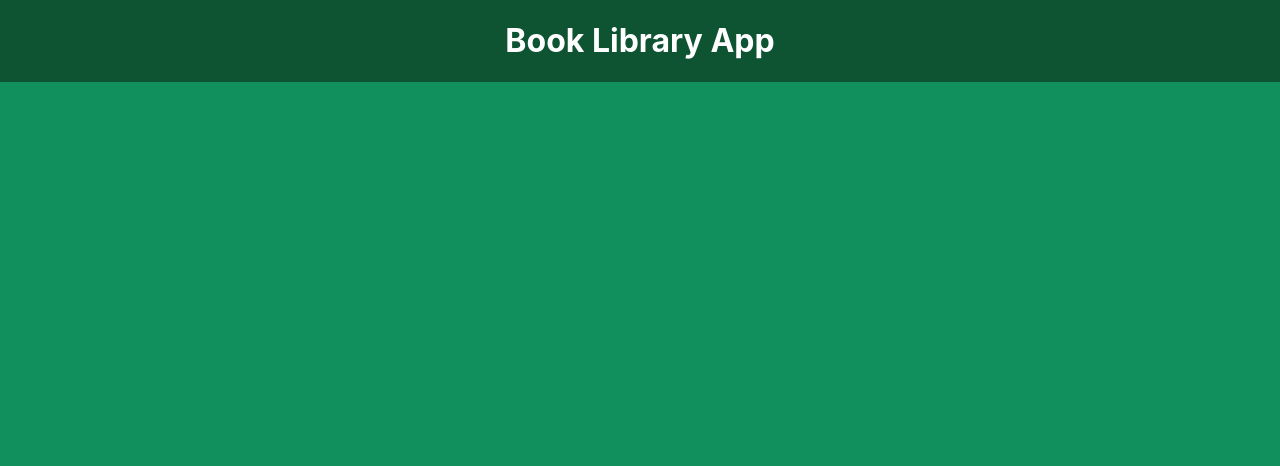
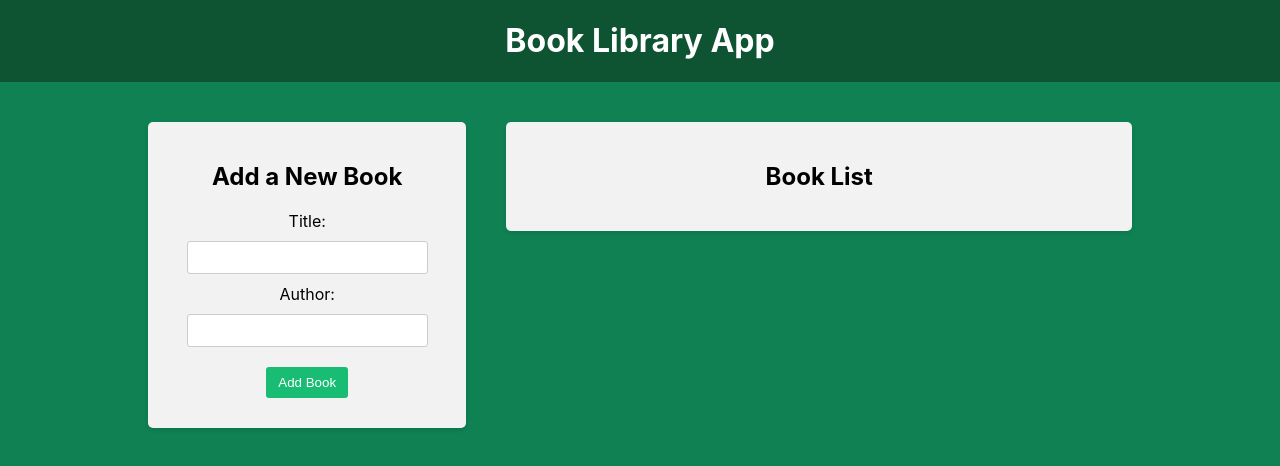
Before and after one commit to OlegParamey/front-endMiniProjects, a React (Create React App) app in the folder react-projects/30-react-redux/frontend/: page / in a window 1280 px wide. Shown: the top 466 px of the page. Built offline with nearby package versions, Linux system fonts and the light colour scheme.

Commit message:
added BookForm BookList and Filter components

```diff
--- a/react-projects/30-react-redux/frontend/src/App.js
+++ b/react-projects/30-react-redux/frontend/src/App.js
@@ -1,3 +1,6 @@
+import BookForm from './components/BookForm/BookForm'
+import BookList from './components/BookList/BookList'
+//import Filter from './components/Filter/Filter'
 import './App.css'
 
 function App() {
@@ -6,6 +9,15 @@
       <header className="app-header">
         <h1>Book Library App</h1>
       </header>
+      <main className="app-main">
+        <div className="app-left-column">
+          <BookForm />
+        </div>
+        <div className="app-right-column">
+          {/*<Filter />*/}
+          <BookList />
+        </div>
+      </main>
     </div>
   )
 }
--- /dev/null
+++ b/react-projects/30-react-redux/frontend/src/components/BookForm/BookForm.css
@@ -0,0 +1,48 @@
+.book-form {
+  width: 100%;
+}
+
+.book-form label {
+  display: block;
+  width: 100%;
+  text-align: center;
+  margin-bottom: 10px;
+}
+
+.book-form input {
+  width: 80%;
+  padding: 8px;
+  margin-bottom: 10px;
+  border: 1px solid #ccc;
+  border-radius: 3px;
+}
+
+.book-form button {
+  background-color: #18bd73;
+  color: #fff;
+  padding: 8px 12px;
+  border: none;
+  border-radius: 3px;
+  cursor: pointer;
+  margin: 10px;
+  transition: background-color 0.3s ease;
+}
+
+.book-form button:hover {
+  background-color: #00873d;
+}
+
+.book-form .spinner {
+  animation: spinner 1s infinite linear;
+  margin-left: 10px;
+}
+
+@keyframes spinner {
+  from {
+    transform: rotate(0deg);
+  }
+
+  to {
+    transform: rotate(360deg);
+  }
+}
--- /dev/null
+++ b/react-projects/30-react-redux/frontend/src/components/BookForm/BookForm.js
@@ -0,0 +1,46 @@
+import './BookForm.css'
+import { useState } from 'react'
+
+function BookForm() {
+  const [title, setTitle] = useState('')
+  const [author, setAuthor] = useState('')
+
+  function handleSubmit(event) {
+    event.preventDefault()
+
+    if (title && author) {
+      //dispatch action
+      setAuthor('')
+      setTitle('')
+    }
+  }
+
+  return (
+    <div className="app-block book-form">
+      <h2>Add a New Book</h2>
+      <form onSubmit={handleSubmit}>
+        <div>
+          <label htmlFor="title">Title: </label>
+          <input
+            type="text"
+            id="title"
+            value={title}
+            onChange={(e) => setTitle(e.target.value)}
+          ></input>
+        </div>
+        <div>
+          <label htmlFor="author">Author: </label>
+          <input
+            type="text"
+            id="author"
+            value={author}
+            onChange={(e) => setAuthor(e.target.value)}
+          ></input>
+        </div>
+        <button type="submit">Add Book</button>
+      </form>
+    </div>
+  )
+}
+
+export default BookForm
--- /dev/null
+++ b/react-projects/30-react-redux/frontend/src/components/BookList/BookList.css
@@ -0,0 +1,61 @@
+.book-list ul {
+    padding: 0;
+    margin: 20px -20px;
+    list-style: none;
+}
+
+.book-list li {
+    display: flex;
+    justify-content: space-between;
+    align-items: center;
+    width: auto;
+    padding: 10px 20px;
+    border-bottom: 1px solid #ccc;
+    background-color: #fff;
+    list-style-type: none;
+}
+
+.book-list li:nth-child(even) {
+    background-color: #f2f2f2;
+}
+
+.book-list li:hover {
+    background-color: #dbe4f8;
+}
+
+.book-list button {
+    background-color: #fff;
+    color: red;
+    border: 1px solid red;
+    padding: 8px 12px;
+    border-radius: 3px;
+    cursor: pointer;
+    transition: background-color 0.3s ease;
+}
+
+.book-list button:hover {
+    background-color: #fdd;
+}
+
+.book-list .highlight {
+    background-color: #ff0;
+}
+
+.book-list .book-info {
+    flex: 1;
+    text-align: left;
+}
+
+.book-list .book-actions {
+    display: flex;
+    align-items: center;
+}
+
+.book-list .star-icon {
+    width: 24px;
+    height: 24px;
+    margin: 0 20px;
+    cursor: pointer;
+    transition: color 0.3s ease;
+    color: #fca510;
+}
--- /dev/null
+++ b/react-projects/30-react-redux/frontend/src/components/BookList/BookList.js
@@ -0,0 +1,11 @@
+import './BookList.css'
+
+function BookList() {
+  return (
+    <div className="app-block book-list">
+      <h2>Book List</h2>
+    </div>
+  )
+}
+
+export default BookList
--- /dev/null
+++ b/react-projects/30-react-redux/frontend/src/components/Filter/Filter.css
@@ -0,0 +1,50 @@
+.filter-row {
+    display: flex;
+    justify-content: space-between;
+    align-items: center;
+}
+
+.filter-group {
+    flex: 1;
+    text-align: center;
+}
+
+.filter input[type='text'] {
+    width: 80%;
+    padding: 8px;
+    border: 1px solid #ccc;
+    border-radius: 3px;
+}
+
+.filter button {
+    background-color: #007bff;
+    color: #fff;
+    padding: 8px 12px;
+    border: none;
+    border-radius: 3px;
+    cursor: pointer;
+    margin: 10px;
+    transition: background-color 0.3s ease;
+}
+
+.filter button:hover {
+    background-color: #0056b3;
+}
+
+@media screen and (max-width: 1024px) {
+    .filter-row {
+        flex-direction: column;
+        align-items: stretch;
+    }
+
+    .filter-group {
+        width: 100%;
+        margin: auto;
+        margin-bottom: 10px;
+    }
+
+    .filter button {
+        margin: 10px auto 0;
+        max-width: 50%;
+    }
+}
--- /dev/null
+++ b/react-projects/30-react-redux/frontend/src/components/Filter/Filter.js
@@ -0,0 +1,11 @@
+import './Filter.css'
+
+function Filter() {
+  return (
+    <div className="app-block filter">
+      <h2>Filters</h2>
+    </div>
+  )
+}
+
+export default Filter
--- a/react-projects/30-react-redux/frontend/src/index.css
+++ b/react-projects/30-react-redux/frontend/src/index.css
@@ -5,7 +5,7 @@
     sans-serif;
   -webkit-font-smoothing: antialiased;
   -moz-osx-font-smoothing: grayscale;
-  background-color: #118f5c;
+  background-color: #0f8153;
 }
 
 code {
```
